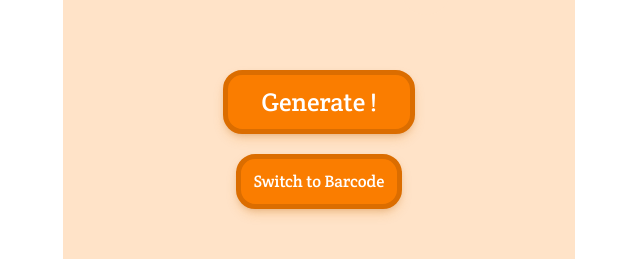
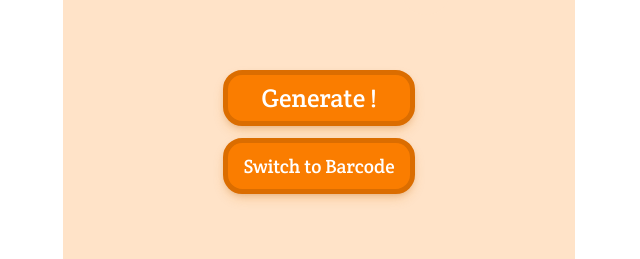
Before and after one commit to kenhsu8621/WorkTicketGenerator, a Vue app: page / in a window 1280 px wide. Shown: the part 338-597 px from the top of the page, without its empty margins (321-961 px from the left). Built offline with nearby package versions, Linux system fonts and the light colour scheme; a web font is replaced by a local one.

Commit message:
[feat] Add loc & sn button

```diff
--- a/src/views/Home.vue
+++ b/src/views/Home.vue
@@ -25,8 +25,11 @@
     <div class="generate">
       <button class="generate-btn" :class="{ 'btn-alt': !isQRCode }" v-if="isQRCode" @click="generateQRCode">Generate
         !</button>
-      <button class="generate-btn" :class="{ 'btn-alt': !isQRCode }" v-if="!isQRCode" @click="generateBarcode">Generate
-        !</button><br />
+      <button class="generate-btn half" :class="{ 'btn-alt': !isQRCode }" v-if="!isQRCode"
+        @click="generateBarcode('loc')">LOC</button>
+      <button class="generate-btn half right" :class="{ 'btn-alt': !isQRCode }" v-if="!isQRCode"
+        @click="generateBarcode('sn')">SN</button>
+      <br />
       <button class="generate-btn switch-btn" :class="{ 'btn-alt': !isQRCode }" @click="isQRCode = !isQRCode">Switch to {{
         isQRCode ? "Barcode" : "QRCode"
       }}</button>
@@ -79,9 +82,9 @@ export default {
       })
       console.log(this.qrcodeData);
     },
-    generateBarcode() {
-      this.barcodeData = `${this.getRandomInt(106, 110)},${this.getRandomInt(1, 4)},${this.getRandomInt(1, 3) === 1 ? "A" : "B"},${this.getRandomInt(1, 3) === 1 ? "A" : "B"}`
-      let first
+    generateBarcode(type) {
+      if (type === "loc") this.barcodeData = `${this.getRandomInt(106, 110)},${this.getRandomInt(1, 4)},${this.getRandomInt(1, 3) === 1 ? "A" : "B"},${this.getRandomInt(1, 3) === 1 ? "A" : "B"}`
+      else this.barcodeData = (Math.random() * 1000000000000).toFixed()
     },
     getRandomInt(min, max) {
       min = Math.ceil(min);
@@ -219,7 +222,7 @@ export default {
     .generate-btn {
       font-family: CreteRound-Regular;
       width: 15vw;
-      aspect-ratio: 3/1;
+      height: 7vh;
       font-size: 2vw;
       border-radius: 1.5vw;
       border: 5px solid #db6d00;
@@ -248,9 +251,17 @@ export default {
     }
 
     .switch-btn {
-      width: 13vw;
-      margin-top: 20px;
-      font-size: 1.3vw;
+      width: 15vw;
+      margin-top: 1vw;
+      font-size: 1.5vw;
+    }
+
+    .half {
+      width: 7vw;
+    }
+
+    .right {
+      margin-left: 1vw;
     }
   }
 }
```
